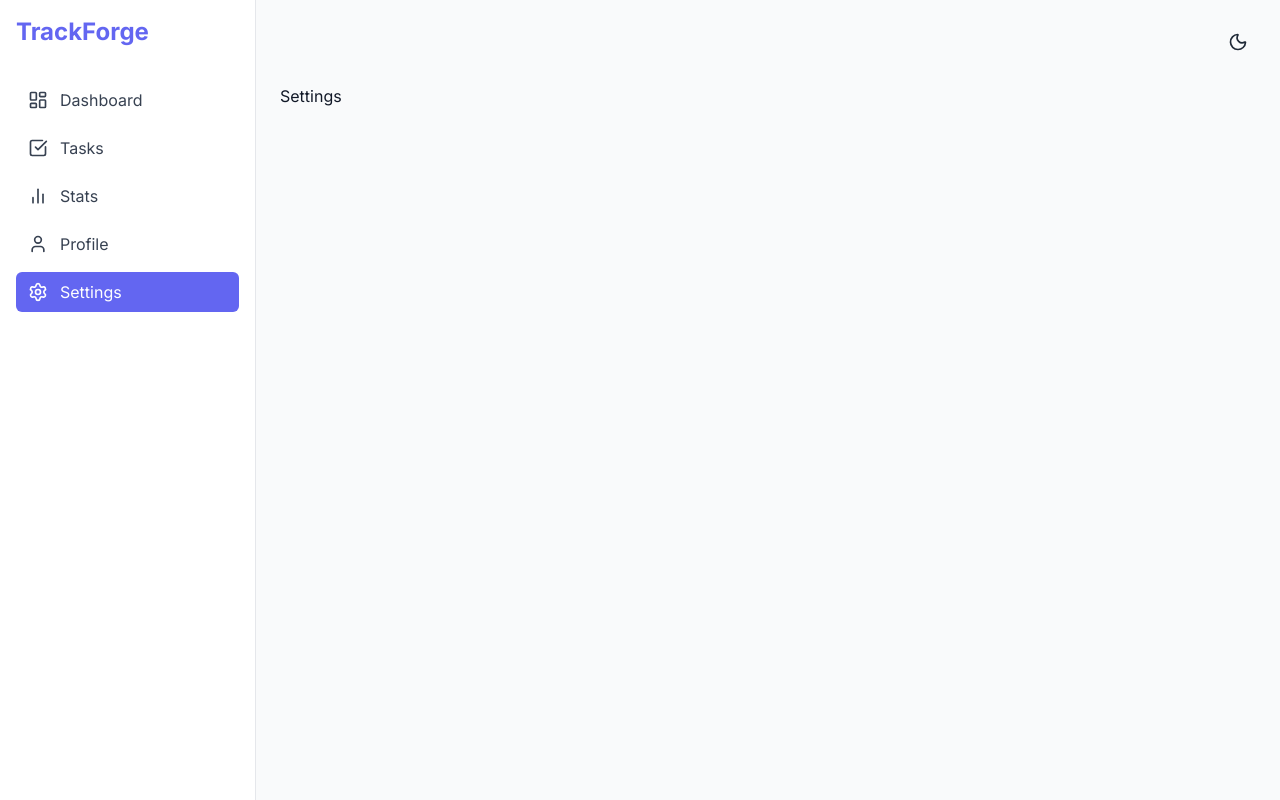
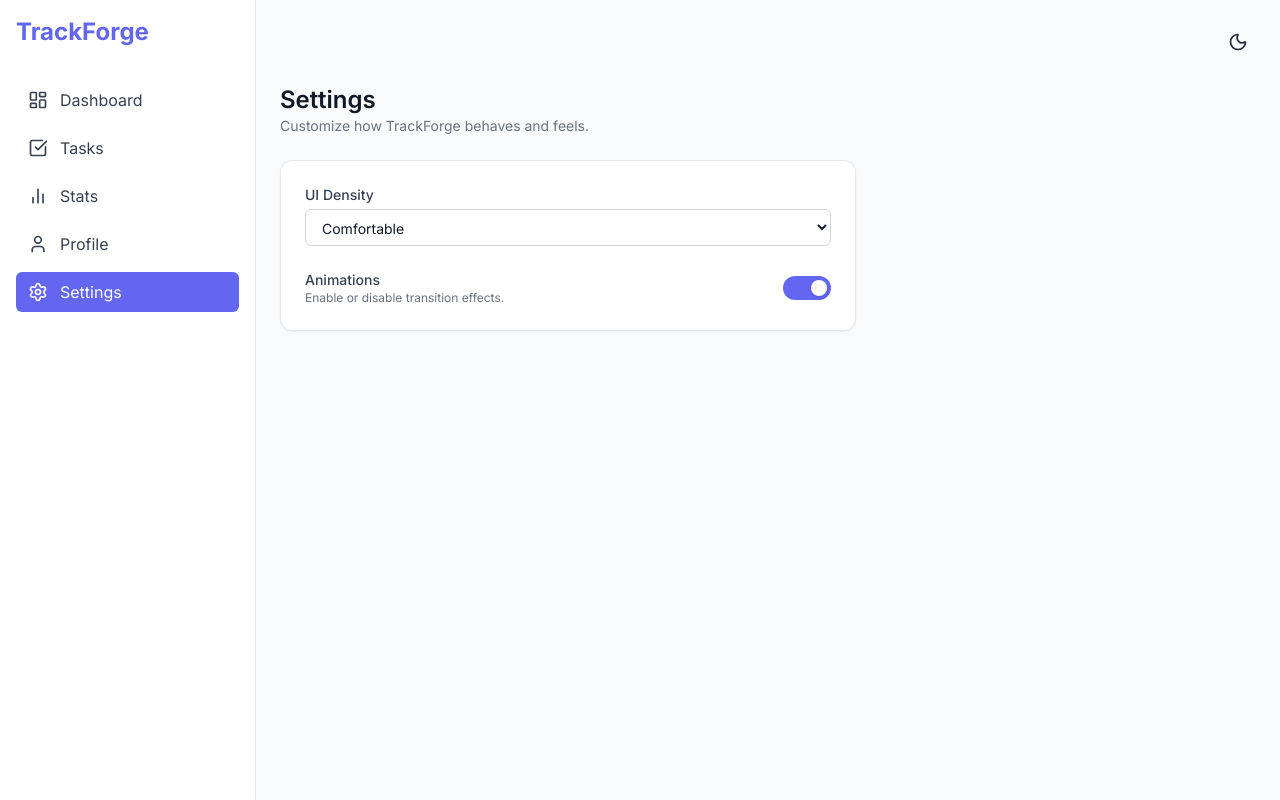
Before and after one commit to quim-romero/trackforge-dashboard, a React (Vite) app: page /settings in a window 1280 px wide. Built offline with nearby package versions, Linux system fonts and the light colour scheme.

Commit message:
Created Settings page with density and animation preferences

```diff
--- a/src/App.tsx
+++ b/src/App.tsx
@@ -4,6 +4,7 @@ import Dashboard from "./pages/Dashboard";
 import Tasks from "./pages/Tasks";
 import Stats from "./pages/Stats";
 import Profile from "./pages/Profile";
+import Settings from "./pages/Settings";
 
 export default function App() {
   return (
@@ -14,7 +15,7 @@ export default function App() {
           <Route path="/tasks" element={<Tasks />} />
           <Route path="/stats" element={<Stats />} />
           <Route path="/profile" element={<Profile />} />
-          <Route path="/settings" element={<div>Settings</div>} />
+          <Route path="/settings" element={<Settings />} />
         </Route>
       </Routes>
     </Router>
--- /dev/null
+++ b/src/pages/Settings.tsx
@@ -0,0 +1,53 @@
+import { useSettingsStore } from "../store/useSettingsStore";
+
+export default function Settings() {
+  const { density, animations, setDensity, toggleAnimations } = useSettingsStore();
+
+  return (
+    <div className="space-y-6 max-w-xl">
+      <header>
+        <h2 className="text-2xl font-semibold text-gray-900 dark:text-gray-100">
+          Settings
+        </h2>
+        <p className="text-sm text-gray-500 dark:text-gray-400">
+          Customize how TrackForge behaves and feels.
+        </p>
+      </header>
+
+      <section className="bg-white dark:bg-gray-800 border border-gray-200 dark:border-gray-700 rounded-xl shadow-sm p-6 space-y-6">
+        <div>
+          <label className="block text-sm font-medium text-gray-700 dark:text-gray-300 mb-1">
+            UI Density
+          </label>
+          <select
+            value={density}
+            onChange={(e) => setDensity(e.target.value as "comfortable" | "compact")}
+            className="w-full px-3 py-2 text-sm rounded-md border border-gray-300 dark:border-gray-600 bg-white dark:bg-gray-900 text-gray-900 dark:text-gray-100"
+          >
+            <option value="comfortable">Comfortable</option>
+            <option value="compact">Compact</option>
+          </select>
+        </div>
+
+        <div className="flex items-center justify-between">
+          <div>
+            <h4 className="text-sm font-medium text-gray-700 dark:text-gray-300">Animations</h4>
+            <p className="text-xs text-gray-500 dark:text-gray-400">
+              Enable or disable transition effects.
+            </p>
+          </div>
+          <button
+            onClick={toggleAnimations}
+            className={`w-12 h-6 rounded-full flex items-center px-1 transition ${
+              animations
+                ? "bg-brand justify-end"
+                : "bg-gray-300 dark:bg-gray-600 justify-start"
+            }`}
+          >
+            <span className="w-4 h-4 bg-white rounded-full shadow" />
+          </button>
+        </div>
+      </section>
+    </div>
+  );
+}
--- /dev/null
+++ b/src/store/useSettingsStore.ts
@@ -0,0 +1,26 @@
+import { create } from "zustand";
+import { persist } from "zustand/middleware";
+
+type Density = "comfortable" | "compact";
+
+interface SettingsState {
+  density: Density;
+  animations: boolean;
+  setDensity: (d: Density) => void;
+  toggleAnimations: () => void;
+}
+
+export const useSettingsStore = create<SettingsState>()(
+  persist(
+    (set) => ({
+      density: "comfortable",
+      animations: true,
+      setDensity: (d) => set({ density: d }),
+      toggleAnimations: () =>
+        set((state) => ({ animations: !state.animations })),
+    }),
+    {
+      name: "trackforge-settings",
+    }
+  )
+);
```
